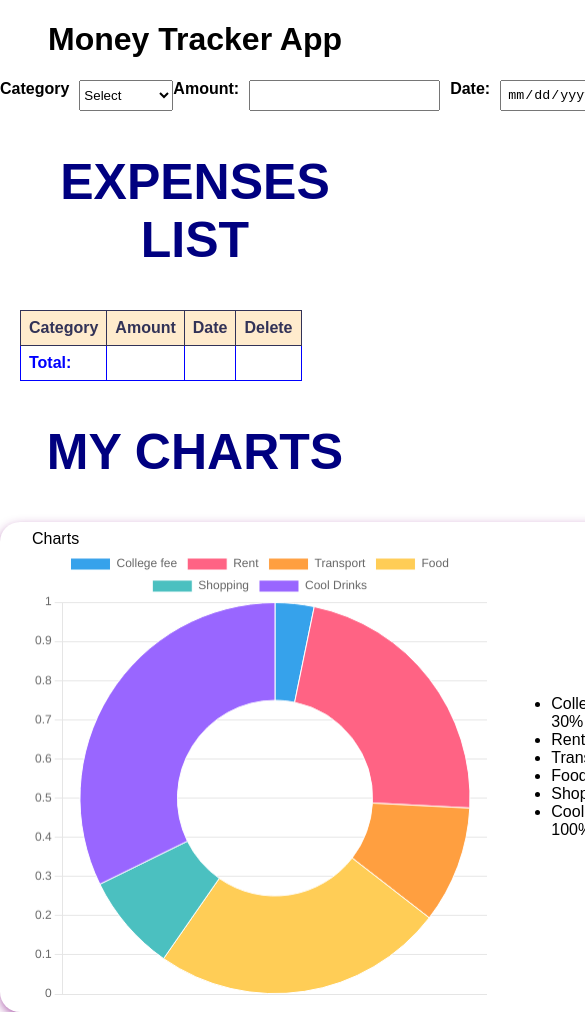
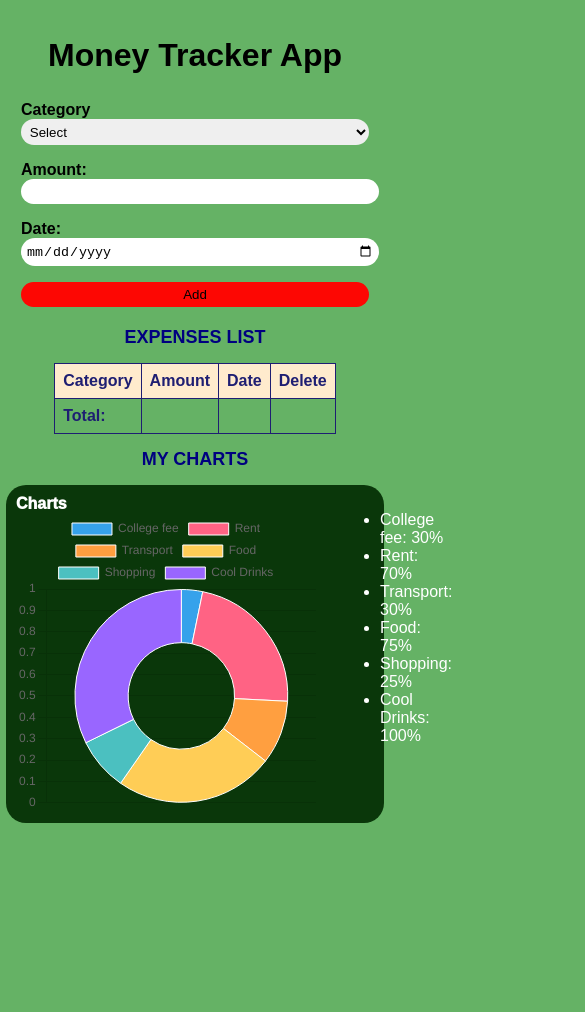
Before and after one commit to oloriiretech/Personal-Budget-Manager, a plain HTML site: page index.html in a window 390 px wide. Shown: the top 1012 px of the page, 585 px wide, since content can reach past the window. After the commit the page ends 844 px from the top, so only its background shows below. Drawn offline with nearby package versions, Linux system fonts and the light colour scheme.

Commit message:
Update styles.css

```diff
--- a/styles.css
+++ b/styles.css
@@ -1,22 +1,35 @@
 body {
     font-family: Arial, Helvetica, sans-serif;
     margin: 0;
+    background-color: rgba(0, 128, 0, 0.603);
+    padding: 5rem;
 }
 
-h1,
-h2 {
+h1 {
     text-align: center;
 }
 
-@media (min-width: 768px) {
-    .input-section {
-        display: flex;
-        flex-direction: row;
-        justify-content: space-between;
-        align-items: center;
-        padding: 10px;
+select {
+    border: none;
+    border-radius: 5rem;
+    padding: 0.3rem;
+    outline: 0;
+    width: 10%;
+}
 
-    }
+input {
+    border: none;
+    border-radius: 5rem;
+    outline: 0;
+    width: 10%;
+}
+
+.input-section {
+    display: flex;
+    flex-direction: row;
+    justify-content: space-between;
+    align-items: center;
+    padding: 10px;
 }
 
 .input-section label {
@@ -31,16 +44,21 @@ h2 {
 }
 
 .input-section button {
-    padding: 5px 10px;
-    background-color: rgb(128, 38, 38);
-    color: white;
+    padding: 5px 5rem;
+    background-color: rgba(253, 7, 3);
+    color: black;
     border: none;
     border-radius: 4rem;
     cursor: pointer;
 }
 
+.input-section button:hover {
+    color: white;
+    background-color: rgb(199, 32, 32);
+}
+
 .expenses-list {
-    margin: 20px;
+    justify-self: center;
 }
 
 table {
@@ -57,17 +75,17 @@ td {
 
 th {
     background-color: blanchedalmond;
-    color: rgb(50, 50, 87);
+    color: rgb(30, 30, 114);
 }
 
 tfoot td {
     font-weight: bold;
-    color: blue;
+    color: rgb(30, 30, 114);
 }
 
 .delete-btn {
     padding: 5px 10px;
-    background-color: rgb(128, 38, 38);
+    background-color: rgba(253, 7, 3);
     color: white;
     border: none;
     border-radius: 4rem;
@@ -79,27 +97,95 @@ h2 {
     color: navy;
     text-transform: uppercase;
     text-align: center;
-    font-size: 50px;
+    font-size: 25px;
 }
 
 .content-container {
-    width: 500px
+    width: 500px;
+    color: white;
+    font-weight: 1000;
 }
 
 .main-container {
     font-family: sans-serif;
     display: flex;
-    align-items: center;
+    justify-self: center;
     gap: 24px;
     width: fit-content;
     box-shadow: 0 4px 12px -2px rgba(138, 31, 138, 0.911);
     border-radius: 20px;
     padding: 8px 32px;
+    background-color: rgba(5, 48, 5, 0.945);
 }
 
-@media (max-width : 768px) {
+ul li {
+    color: white;
+}
+
+@media (max-width: 768px) {
+    body {
+        padding: 3rem;
+    }
+
     .input-section {
-        max-width: 100%;
-        display: flex;
+        flex-direction: column;
+        align-items: flex-start;
+    }
+
+    .input-section button {
+        width: 100%;
+        padding: 10px;
+    }
+
+    table {
+        width: 100%;
+    }
+
+    .main-container {
+        width: 100%;
+        padding: 20px;
+        box-shadow: none;
+    }
+
+    h2 {
+        font-size: 20px;
+    }
+
+    .content-container {
+        width: 90%;
+    }
+
+    select,
+    input {
+        width: 100%;
+        margin-bottom: 1rem;
     }
 }
+
+/* For devices with screen width less than 480px (smaller mobile phones) */
+@media (max-width: 480px) {
+    body {
+        padding: 1rem;
+    }
+
+    .input-section {
+        padding: 5px;
+    }
+
+    .input-section button {
+        padding: 5px;
+    }
+
+    h2 {
+        font-size: 18px;
+    }
+
+    .main-container {
+        padding: 10px;
+    }
+
+    select,
+    input {
+        width: 100%;
+    }
+}
```
